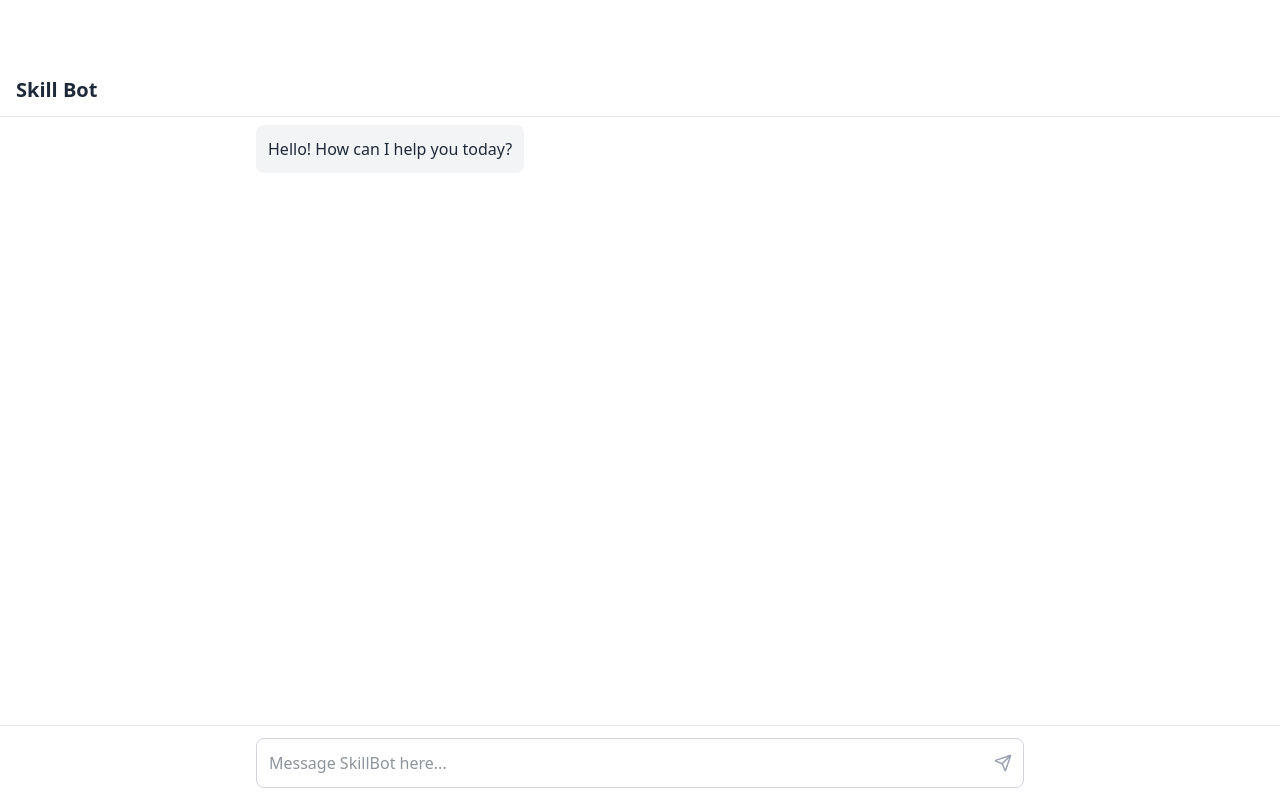
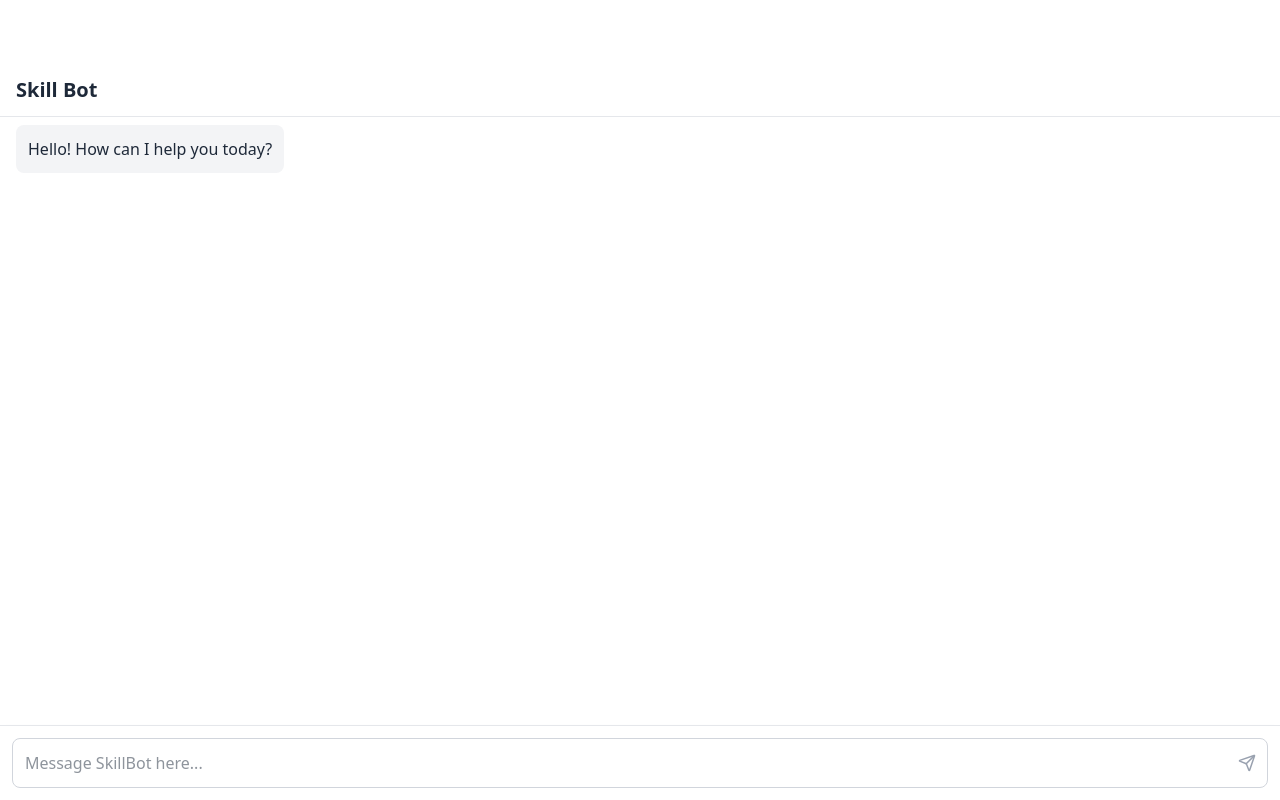
Before and after one commit to JayyRaaj/AI-Job-Portal, a React (Vite) app in the folder Frontend/job-matchmaking-frontend/: page /course-recommendations in a window 1280 px wide. Shown: the top 800 px of the page. Built offline with nearby package versions, Linux system fonts and the light colour scheme.

Commit message:
final fixes

```diff
--- a/Frontend/job-matchmaking-frontend/src/components/Navbar.jsx
+++ b/Frontend/job-matchmaking-frontend/src/components/Navbar.jsx
@@ -44,7 +44,6 @@
             <NavItem to="/job-recommendations" label="Jobs" />
             <NavItem to="/market-insights" label="Insight" />
             <NavItem to="/interview-reminders" label="Remind" />
-            <NavItem to="/dashboard/jobseeker" label="Jobseeker" />
             <NavItem to="/application-tracking" label="Track" />
             <NavItem to="/resume-upload" label="Upload" />
             <NavItem to="/profile" label="Profile" />
--- a/Frontend/job-matchmaking-frontend/src/pages/CourseRecommendations.jsx
+++ b/Frontend/job-matchmaking-frontend/src/pages/CourseRecommendations.jsx
@@ -77,18 +77,19 @@
 
   return (
     <MainLayout>
-      <div className="flex flex-col h-screen bg-white text-gray-800">
-        {/* Header - fixed at top */}
+<div className="flex flex-col max-h-screen overflow-hidden bg-white text-gray-800">
+{/* Header - fixed at top */}
         <div className="sticky top-0 z-10 border-b border-gray-200 py-3 px-4 bg-white">
           <h1 className="text-xl font-semibold">Skill Bot</h1>
         </div>
 
         {/* Chat messages container - scrollable area */}
         <div
-          ref={chatContainerRef}
-          className="flex-1 overflow-y-auto px-4 py-2 pb-24"
-        >
-          <div className="max-w-3xl mx-auto space-y-4">
+  ref={chatContainerRef}
+  className="flex-1 overflow-y-auto px-4 py-2 pb-24 max-h-full"
+>
+
+<div className="w-full space-y-4">
             {messages.map((message, index) => (
               <div
                 key={index}
@@ -122,8 +123,8 @@
 
         {/* Fixed input area at bottom */}
         <div className="fixed bottom-0 left-0 right-0 border-t border-gray-200 bg-white p-3 shadow-md">
-          <form onSubmit={handleSubmit} className="max-w-3xl mx-auto flex items-center relative">
-            <input
+        <form onSubmit={handleSubmit} className="w-full flex items-center relative">
+        <input
               type="text"
               value={inputValue}
               onChange={(e) => setInputValue(e.target.value)}
--- a/Frontend/job-matchmaking-frontend/src/pages/JobRecommendations.jsx
+++ b/Frontend/job-matchmaking-frontend/src/pages/JobRecommendations.jsx
@@ -123,11 +123,7 @@
                   <div>
                     <div className="flex items-center gap-2">
                       <h2 className="text-xl font-semibold">{job.title}</h2>
-                      <span
-                        className={`px-2 py-1 rounded-full text-xs font-medium ${job.match >= 90 ? "bg-green-100 text-green-800" : "bg-blue-100 text-blue-800"}`}
-                      >
-                        {job.match}% Match
-                      </span>
+
                     </div>
                     <div className="flex items-center gap-4 mt-1 text-gray-600">
                       <p className="text-sm font-medium">{job.company}</p>
@@ -182,13 +178,8 @@
                       <Briefcase size={16} />
                       Apply Now
                     </button>
-                    <button className="px-5 py-2.5 border border-gray-300 text-gray-700 rounded-xl hover:bg-gray-100 transition flex items-center gap-2">
-                      <Star size={16} />
-                      Save Job
-                    </button>
-                    <button className="px-5 py-2.5 bg-white border border-gray-300 text-gray-700 rounded-xl hover:bg-gray-100 transition">
-                      View Details
-                    </button>
+
+
                   </div>
                 </div>
               )}
--- a/Frontend/job-matchmaking-frontend/src/pages/MarketInsights.jsx
+++ b/Frontend/job-matchmaking-frontend/src/pages/MarketInsights.jsx
@@ -158,9 +158,7 @@
                     <span className="text-sm text-gray-500">
                       {new Date(item.published_at).toDateString()}
                     </span>
-                    <button className="text-rose-600 font-medium text-sm hover:text-rose-700">
-                      Read More →
-                    </button>
+
                   </div>
                 </div>
               </div>
```
